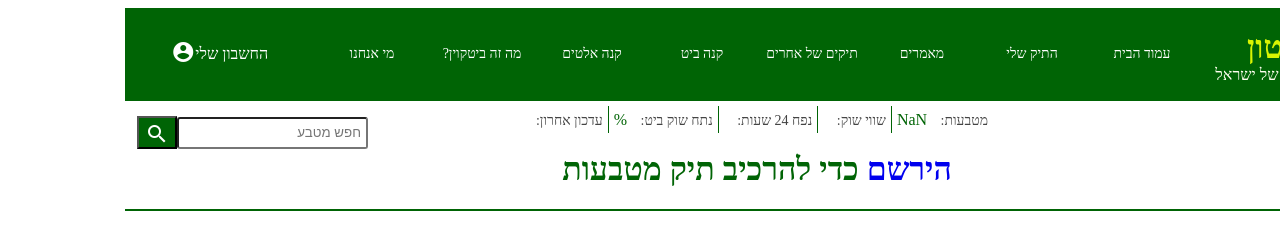
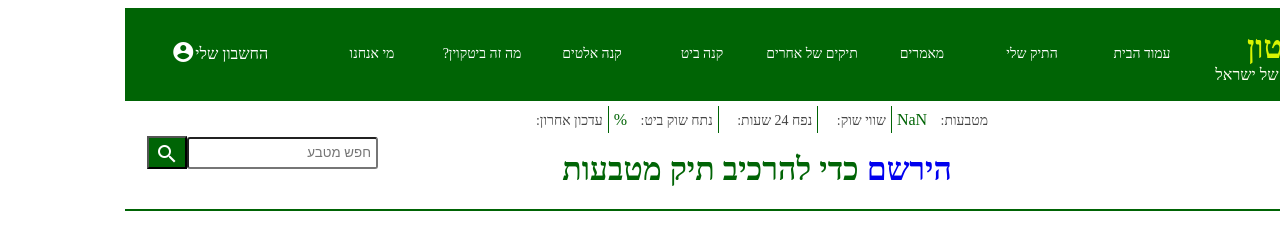
Before and after one commit to orikurt/camabit, an Angular app in the folder client/: page / in a window 1280 px wide. Shown: the top 230 px of the page. Built offline with nearby package versions, Linux system fonts and the light colour scheme; no server answers.

Commit message:
hot coin position percentage

```diff
--- a/client/src/app/home/home.component.scss
+++ b/client/src/app/home/home.component.scss
@@ -25,7 +25,8 @@
 
     search-bar{
         position: absolute;
-        left: 5px;
+        left: 15px;
+        margin-top: 20px;
     }
 }
 
```
